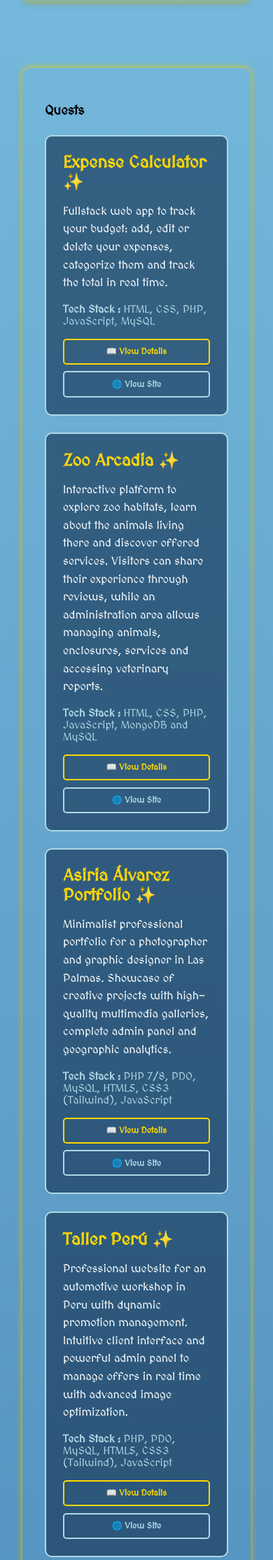
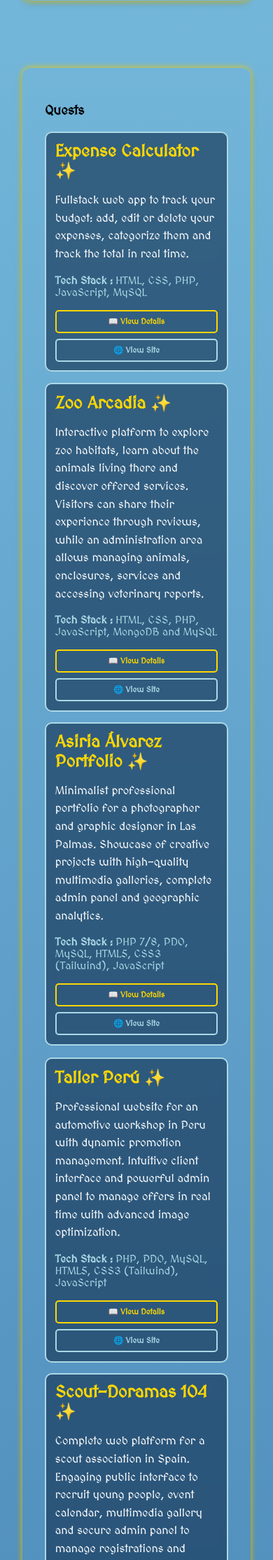
Before and after one commit to etrguez/portfolio, a PHP site: page / in a window 390 px wide. Shown: the part 1395-3624 px from the top of the page at 70% size. Run offline with PHP 8.4, Linux system fonts and the light colour scheme; some web fonts are replaced.

Commit message:
Réduit le padding des cartes projets sur mobile pour éviter le débordement des boutons

```diff
--- a/style.css
+++ b/style.css
@@ -736,6 +736,10 @@
 }
 
 @media (max-width: 768px) {
+  .projet-card {
+    padding: 1rem;
+  }
+
   .actions-projet {
     gap: 0.6rem;
   }
@@ -750,16 +754,21 @@
 }
 
 @media (max-width: 480px) {
+  .projet-card {
+    padding: 0.8rem;
+    margin: 1rem 0;
+  }
+
   .actions-projet {
     flex-direction: column;
-    gap: 0.6rem;
+    gap: 0.5rem;
   }
 
   .btn-detail,
   .btn-site {
     width: 100%;
-    padding: 0.6rem 0.8rem;
-    font-size: 0.75rem;
+    padding: 0.5rem 0.6rem;
+    font-size: 0.7rem;
     white-space: nowrap;
     overflow: hidden;
     text-overflow: ellipsis;
```
